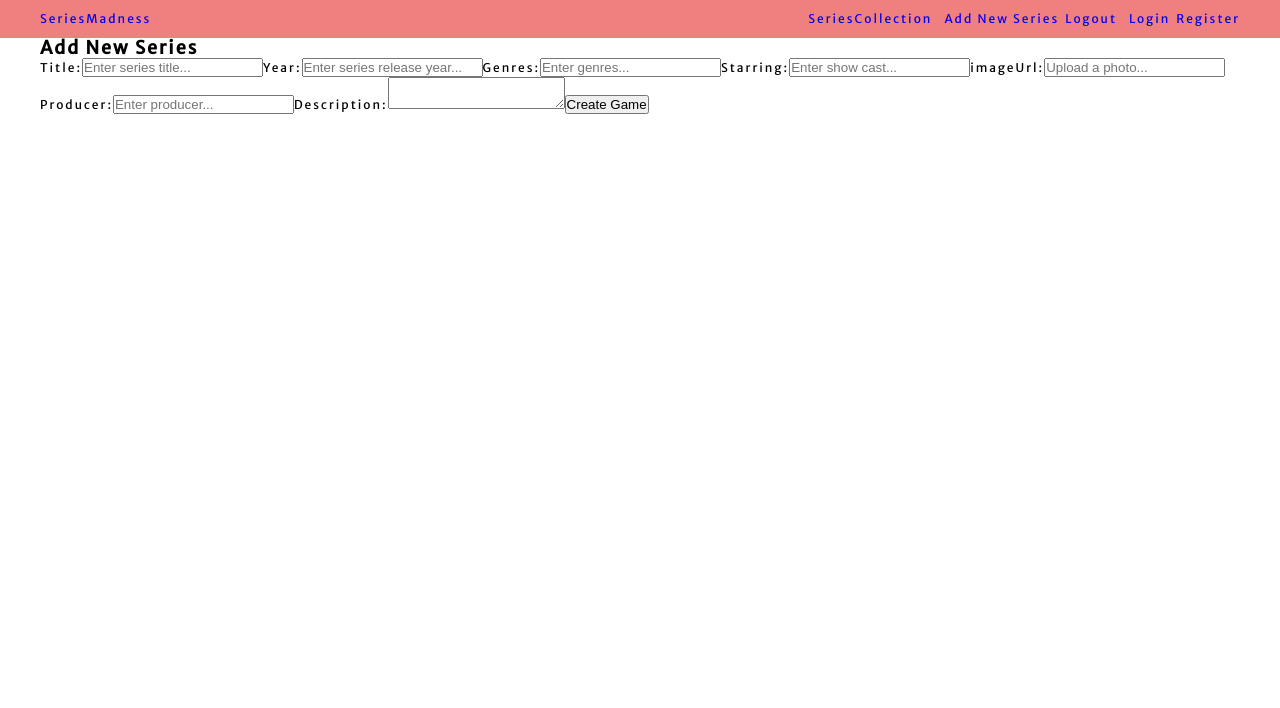
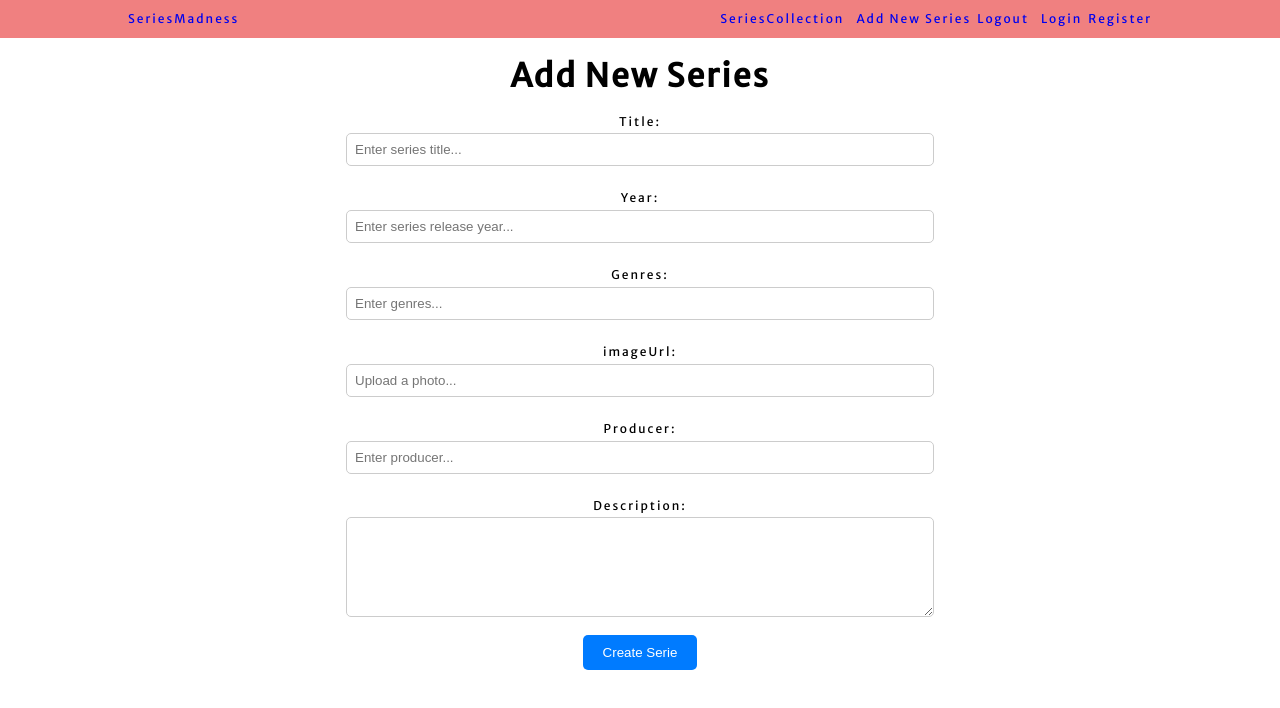
Before and after one commit to VVasilev94/SeriesMadness, a React (Vite) app in the folder client/: page /series/create in a window 1280 px wide. Shown: the top 708 px of the page. Built offline with nearby package versions, Linux system fonts and the light colour scheme; a web font is replaced by a local one.

Commit message:
modify create functionality

```diff
--- a/client/src/components/addNewSeries/AddNewSeries.jsx
+++ b/client/src/components/addNewSeries/AddNewSeries.jsx
@@ -1,7 +1,31 @@
+import { useNavigate } from 'react-router-dom';
+
+import * as seriesService from '../../services/seriesService';
+
+import './addNewSeries.css'
+
+
+
 export default function AddNewSeries() {
+    const navigate = useNavigate();
+
+    const createSerieSubmitHandler = async (e) => {
+        e.preventDefault();
+
+        const seriesData = Object.fromEntries(new FormData(e.currentTarget));
+
+        try {
+            await seriesService.create(seriesData);
+
+            navigate('/series');
+        } catch (err) {
+            // Error notification
+            console.log(err);
+        }
+    }
     return(
         <section id="create-page" className="auth">
-            <form id="create">
+            <form id="create" onSubmit={createSerieSubmitHandler}>
                 <div className="container">
                     <h1>Add New Series</h1>
                     <label htmlFor="leg-title">Title:</label>
@@ -11,10 +35,7 @@ export default function AddNewSeries() {
                     <input type="number" id="year" name="year" placeholder="Enter series release year..." />
 
                     <label htmlFor="genres">Genres:</label>
-                    <input type="text" id="genres" name="genres" min="1" placeholder="Enter genres..." />
-
-                    <label htmlFor="description">Starring:</label>
-                    <input type="text" id="description" name="description" placeholder="Enter show cast..." />
+                    <input type="text" id="genres" name="genres" placeholder="Enter genres..." />
 
                     <label htmlFor="imageUrl">imageUrl:</label>
                     <input type="text" id="imageUrl" name="imageUrl" placeholder="Upload a photo..." />
@@ -24,7 +45,7 @@ export default function AddNewSeries() {
 
                     <label htmlFor="description">Description:</label>
                     <textarea name="description" id="description"></textarea>
-                    <input className="btn submit" type="submit" value="Create Game" />
+                    <input className="btn submit" type="submit" value="Create Serie" />
                 </div>
             </form>
         </section>
--- /dev/null
+++ b/client/src/components/addNewSeries/addNewSeries.css
@@ -0,0 +1,59 @@
+#create-page {
+    max-width: 800px;
+    margin: 0 auto;
+    padding: 20px;
+  }
+
+  .auth {
+    text-align: center;
+  }
+
+  #create {
+    display: flex;
+    justify-content: center;
+    align-items: center;
+  }
+
+  .container {
+    width: 80%;
+    margin: 0 auto;
+  }
+
+  h1 {
+    font-size: 32px;
+    margin-bottom: 20px;
+  }
+
+  label {
+    display: block;
+    margin-top: 10px;
+  }
+
+  input[type='text'],
+  input[type='number'],
+  textarea {
+    width: calc(100% - 20px);
+    padding: 8px;
+    margin-top: 5px;
+    margin-bottom: 15px;
+    border-radius: 5px;
+    border: 1px solid #ccc;
+  }
+
+  textarea {
+    height: 100px;
+    resize: vertical;
+  }
+
+  .btn.submit {
+    background-color: #007bff;
+    color: #fff;
+    border: none;
+    padding: 10px 20px;
+    border-radius: 5px;
+    cursor: pointer;
+  }
+
+  .btn.submit:hover {
+    background-color: #0056b3;
+  }
```
